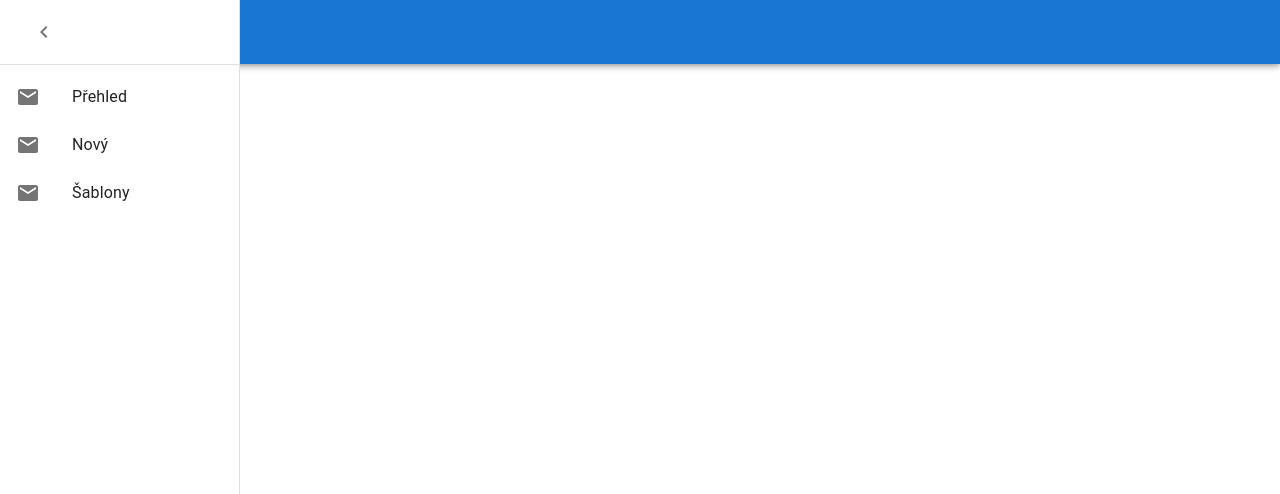
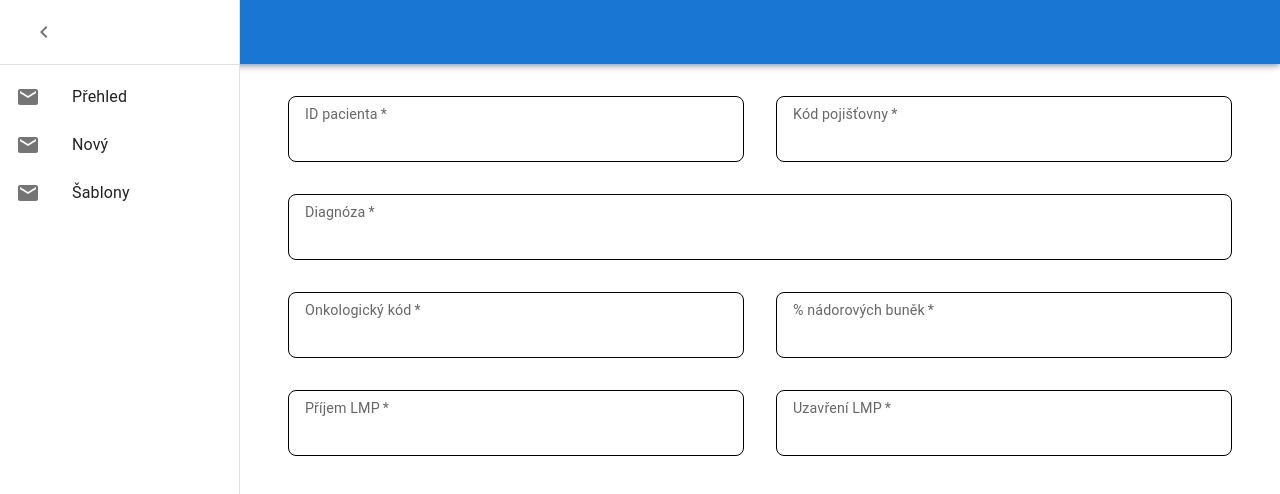
Before and after one commit to davidzemancz/ikem23_react, a React (Create React App) app: page /novy in a window 1280 px wide. Shown: the top 494 px of the page. Built offline with nearby package versions, Linux system fonts and the light colour scheme; what @mui/x-data-grid-generator would draw is missing.

Commit message:
textfields

```diff
--- a/src/pages/Novy.jsx
+++ b/src/pages/Novy.jsx
@@ -1,12 +1,90 @@
 import * as React from 'react';
-import { Box } from '@mui/material';
+import { Box, TextField, Grid } from '@mui/material';
 import { DataGrid } from '@mui/x-data-grid';
+import { useState } from 'react';
 
+const InputText = (props) => {
+    return(
+        <Box sx={{m:1,p:1,pl:2, border:'1px solid', borderRadius:2}}>
+        <TextField
+            required
+            variant="standard"
+            InputProps={{
+                disableUnderline: true,
+            }}
+            inputProps={props.inputProps}
+            InputLabelProps={{ shrink: true, style: {fontSize: 19}}}
+            label={props.label}
+            sx={{width:'100%'}}
+        />
+        </Box>
+    )
+}
+
+const rows = {}
+const columns = {}
 
 const Novy = () => {
+
+    const [patientRecord, setPatientRecord] = useState(
+        {
+            patientId: undefined,
+            kodPojistovna: undefined,
+            diagnoza: undefined,
+            onkologickyKod: undefined,
+            pomerNadorovychBunek: undefined,
+            //idBiopsie
+            prijemLMP: undefined,
+            uzavreniLMP: undefined
+        })
     return(
         <Box sx={{m:2, mt:8}}>
-
+            <Box component="form">
+            <Grid container spacing={2}>
+                <Grid item sm={6}>
+                    <InputText
+                        label="ID pacienta"
+                        />
+                </Grid>
+                <Grid item sm={6}>
+                    <InputText
+                        label="Kód pojišťovny"
+                        inputProps={{
+                            inputMode: "numeric",
+                          }}
+                        />
+                </Grid>
+                <Grid item sm={12}>
+                    <InputText
+                        label="Diagnóza"
+                        />
+                </Grid>
+                <Grid item sm={6}>
+                    <InputText
+                        label="Onkologický kód"
+                        />
+                </Grid>
+                <Grid item sm={6}>
+                    <InputText
+                        label="% nádorových buněk"
+                        inputProps={{
+                            inputMode: "numeric",
+                            pattern: "[0-9]*"
+                          }}
+                        />
+                </Grid>
+                <Grid item sm={6}>
+                    <InputText
+                        label="Příjem LMP"
+                        />
+                </Grid>
+                <Grid item sm={6}>
+                    <InputText
+                        label="Uzavření LMP"
+                        />
+                </Grid>
+            </Grid>
+            </Box>
         </Box>
     )
 }
```
